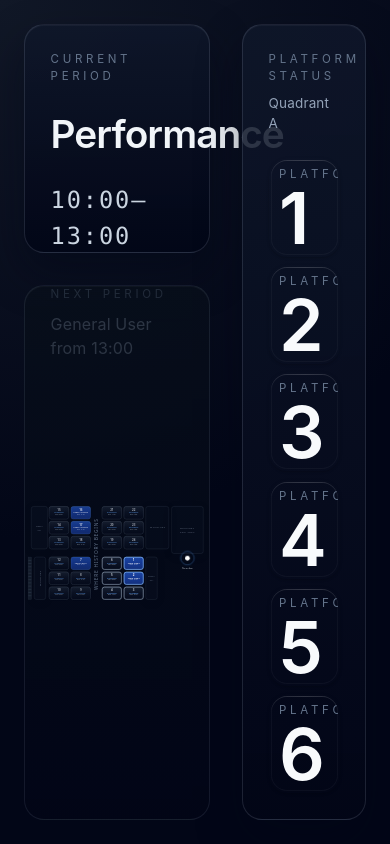
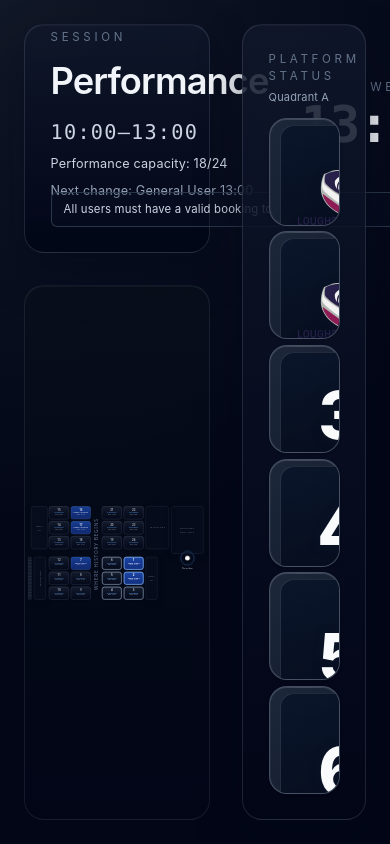
Before and after one commit to GregHandsley/powerbase-kiosk, a React (Vite) app: page /kiosk/wayfinding-static in a window 390 px wide. Built offline with nearby package versions, Linux system fonts and the light colour scheme; no server answers; what prettier would draw is missing.

Commit message:
Apply full local changes on test-preview

```diff
--- a/src/components/kiosk/ZoneA_PeriodContext.tsx
+++ b/src/components/kiosk/ZoneA_PeriodContext.tsx
@@ -13,6 +13,9 @@ type Props = {
   periodEnd: string | null; // ISO time string
   nextPeriodType: PeriodType | null;
   nextPeriodStart: string | null; // ISO time string
+  performanceCapacityUsed?: number | null;
+  performanceCapacityLimit?: number | null;
+  now: Date;
   isLoading?: boolean;
 };
 
@@ -23,7 +26,7 @@ type Props = {
  * Rules: Static (never cycles), applies to everyone
  *
  * Content:
- * - Large title: CURRENT PERIOD
+ * - Large title: SESSION NOW
  * - Period name (e.g. PERFORMANCE)
  * - Time range (e.g. 12:00–13:00)
  * - Optional: small "Next period" preview
@@ -34,22 +37,56 @@ export function PeriodPanel({
   periodEnd,
   nextPeriodType,
   nextPeriodStart,
+  performanceCapacityUsed = null,
+  performanceCapacityLimit = null,
+  now,
   isLoading = false,
 }: Props) {
+  const clockMain = format(now, 'HH:mm');
+  const clockSeconds = format(now, 'ss');
+  const dateLabel = format(now, 'EEE d MMM');
+  const sectionLabel = 'Session';
+
   if (isLoading) {
     return (
-      <div className="space-y-3">
-        <div className="kiosk-kicker">Current Period</div>
+      <div className="h-full flex items-center justify-between gap-6">
+        <div className="space-y-2">
+          <div className="kiosk-kicker">{sectionLabel}</div>
           <div className="text-slate-400 text-lg">Loading...</div>
+        </div>
+        <div className="text-right flex flex-col items-end">
+          <div className="kiosk-kicker">{dateLabel}</div>
+          <div className="mt-1 flex items-baseline gap-2">
+            <div className="text-[clamp(44px,5.6vh,76px)] font-semibold tracking-tight text-slate-100 font-mono leading-none">
+              {clockMain}
+            </div>
+            <div className="text-[clamp(18px,2.2vh,30px)] text-slate-400 font-mono leading-none">
+              {clockSeconds}
+            </div>
+          </div>
+        </div>
       </div>
     );
   }
 
   if (!periodType) {
     return (
-      <div className="space-y-3">
-        <div className="kiosk-kicker">Current Period</div>
+      <div className="h-full flex items-center justify-between gap-6">
+        <div className="space-y-2">
+          <div className="kiosk-kicker">{sectionLabel}</div>
           <div className="text-slate-400 text-lg">No period data</div>
+        </div>
+        <div className="text-right flex flex-col items-end">
+          <div className="kiosk-kicker">{dateLabel}</div>
+          <div className="mt-1 flex items-baseline gap-2">
+            <div className="text-[clamp(44px,5.6vh,76px)] font-semibold tracking-tight text-slate-100 font-mono leading-none">
+              {clockMain}
+            </div>
+            <div className="text-[clamp(18px,2.2vh,30px)] text-slate-400 font-mono leading-none">
+              {clockSeconds}
+            </div>
+          </div>
+        </div>
       </div>
     );
   }
@@ -62,29 +99,55 @@ export function PeriodPanel({
   const nextPeriodTime = nextPeriodStart
     ? format(new Date(nextPeriodStart), 'HH:mm')
     : null;
+  const showPerformanceCapacity =
+    periodType === 'Performance' ||
+    periodType === 'High Hybrid' ||
+    periodType === 'Low Hybrid';
+  const performanceCapacityLabel =
+    showPerformanceCapacity && performanceCapacityLimit !== null
+      ? `Performance capacity: ${performanceCapacityUsed ?? 0}/${performanceCapacityLimit}`
+      : null;
 
   return (
-    <div className="space-y-5">
-      <div className="kiosk-kicker">Current Period</div>
-
-      <div className="text-[clamp(36px,4.6vh,64px)] font-semibold tracking-tight text-slate-100">
+    <div className="h-full grid grid-rows-[minmax(0,1fr)_auto] gap-3">
+      <div className="min-h-0 flex items-center justify-between gap-8">
+        <div className="min-w-0 space-y-2">
+          <div className="kiosk-kicker">{sectionLabel}</div>
+          <div className="text-[clamp(34px,4.3vh,58px)] font-semibold tracking-tight text-slate-100">
             {periodType}
           </div>
-
           {timeRange && (
-        <div className="text-[clamp(20px,2.8vh,36px)] text-slate-300 font-mono tracking-[0.08em]">
+            <div className="text-[clamp(17px,2.4vh,30px)] text-slate-300 font-mono tracking-[0.06em]">
               {timeRange}
             </div>
           )}
-
+          {performanceCapacityLabel && (
+            <div className="text-[clamp(12px,1.5vh,18px)] text-slate-300">
+              {performanceCapacityLabel}
+            </div>
+          )}
           {nextPeriodType && nextPeriodTime && (
-        <div className="pt-3">
-          <div className="kiosk-kicker mb-2">Next Period</div>
-          <div className="text-[clamp(14px,1.9vh,22px)] text-slate-400">
-            {nextPeriodType} from {nextPeriodTime}
-          </div>
+            <div className="text-[clamp(12px,1.5vh,16px)] text-slate-400">
+              Next change: {nextPeriodType} {nextPeriodTime}
             </div>
           )}
         </div>
+
+        <div className="text-right shrink-0 flex flex-col items-end">
+          <div className="kiosk-kicker">{dateLabel}</div>
+          <div className="mt-1 flex items-baseline gap-2">
+            <div className="text-[clamp(48px,6vh,86px)] font-semibold tracking-tight text-slate-100 font-mono leading-none">
+              {clockMain}
+            </div>
+            <div className="text-[clamp(18px,2.2vh,30px)] text-slate-400 font-mono leading-none">
+              {clockSeconds}
+            </div>
+          </div>
+        </div>
+      </div>
+      <div className="rounded-md border border-slate-700/80 bg-slate-900/25 px-3 py-2 text-[clamp(11px,1.35vh,16px)] text-slate-300">
+        All users must have a valid booking to train.
+      </div>
+    </div>
   );
 }
--- a/src/components/kiosk/ZoneB_PlatformStatus.tsx
+++ b/src/components/kiosk/ZoneB_PlatformStatus.tsx
@@ -1,4 +1,4 @@
-import { useMemo } from 'react';
+import { useEffect, useMemo, useRef, useState } from 'react';
 import { format } from 'date-fns';
 
 type PlatformBooking = {
@@ -50,16 +50,46 @@ export function PlatformStatusBoard({
   cycleLabel = null,
   isLoading = false,
 }: Props) {
-  const currentPlatforms = useMemo(() => {
-    const page = platformPages[currentCycleIndex] ?? [];
-    if (page.length >= rowsPerPage) {
-      return page.slice(0, rowsPerPage);
-    }
+  const padPageRows = useMemo(
+    () => (page: PlatformBooking[] | undefined | null) => {
+      const safePage = page ?? [];
+      if (safePage.length >= rowsPerPage) return safePage.slice(0, rowsPerPage);
       return [
-      ...page,
-      ...Array.from({ length: rowsPerPage - page.length }, () => null),
+        ...safePage,
+        ...Array.from({ length: rowsPerPage - safePage.length }, () => null),
       ];
-  }, [platformPages, currentCycleIndex, rowsPerPage]);
+    },
+    [rowsPerPage]
+  );
+  const currentPlatforms = useMemo(
+    () => padPageRows(platformPages[currentCycleIndex]),
+    [padPageRows, platformPages, currentCycleIndex]
+  );
+  const previousCycleIndexRef = useRef(currentCycleIndex);
+  const [transitionFromPlatforms, setTransitionFromPlatforms] = useState<
+    (PlatformBooking | null)[] | null
+  >(null);
+  const [isCycleTransitioning, setIsCycleTransitioning] = useState(false);
+  const [cycleFlipId, setCycleFlipId] = useState(0);
+
+  useEffect(() => {
+    if (previousCycleIndexRef.current === currentCycleIndex) return;
+
+    const fromPlatforms = padPageRows(
+      platformPages[previousCycleIndexRef.current] ?? []
+    );
+    setTransitionFromPlatforms(fromPlatforms);
+    setIsCycleTransitioning(true);
+    setCycleFlipId((prev) => prev + 1);
+    previousCycleIndexRef.current = currentCycleIndex;
+
+    const timer = window.setTimeout(() => {
+      setIsCycleTransitioning(false);
+      setTransitionFromPlatforms(null);
+    }, 760);
+
+    return () => window.clearTimeout(timer);
+  }, [currentCycleIndex, padPageRows, platformPages]);
 
   if (isLoading) {
     return (
@@ -82,25 +112,28 @@ export function PlatformStatusBoard({
   return (
     <div className="h-full flex flex-col">
       {/* Header */}
-      <div className="mb-6">
-        <div className="kiosk-kicker mb-2">Platform Status</div>
+      <div className="mb-3">
+        <div className="kiosk-kicker mb-1">Platform Status</div>
         {cycleLabel ? (
-          <div className="text-[clamp(12px,1.6vh,18px)] text-slate-400">
+          <div className="text-[clamp(11px,1.3vh,15px)] text-slate-400">
             {cycleLabel}
           </div>
         ) : totalCycles > 1 ? (
-          <div className="text-[clamp(12px,1.6vh,18px)] text-slate-400">
+          <div className="text-[clamp(11px,1.3vh,15px)] text-slate-400">
             Showing {currentCycleIndex + 1} of {totalCycles}
           </div>
         ) : null}
       </div>
 
       {/* Status list */}
-      <div className="flex-1 min-h-0 flex flex-col gap-2">
+      <div className="flex-1 min-h-0 flex flex-col gap-1.5">
         {currentPlatforms.map((platform, index) => (
           <PlatformStatusRow
             key={platform ? platform.platformNumber : `empty-${index}`}
             platform={platform}
+            flipFromPlatform={transitionFromPlatforms?.[index] ?? null}
+            animateCycleFlip={isCycleTransitioning}
+            cycleFlipId={cycleFlipId}
           />
         ))}
       </div>
@@ -108,7 +141,17 @@ export function PlatformStatusBoard({
   );
 }
 
-function PlatformStatusRow({ platform }: { platform: PlatformBooking | null }) {
+function PlatformStatusRow({
+  platform,
+  flipFromPlatform,
+  animateCycleFlip,
+  cycleFlipId,
+}: {
+  platform: PlatformBooking | null;
+  flipFromPlatform: PlatformBooking | null;
+  animateCycleFlip: boolean;
+  cycleFlipId: number;
+}) {
   if (!platform) {
     return <div className="flex-1 min-h-0" />;
   }
@@ -124,90 +167,97 @@ function PlatformStatusRow({ platform }: { platform: PlatformBooking | null }) {
     : null;
 
   const nextTitle = platform.nextBooking ? platform.nextBooking.title : null;
+  const isLive = !!platform.nowBooking;
+  const bookingLogoUrl = isLive ? '/lboro-sport.svg' : null;
+  const hasBadge = !!bookingLogoUrl;
+  const fromNumber = flipFromPlatform?.platformNumber ?? null;
+  const shouldAnimateNumberFlip =
+    animateCycleFlip &&
+    fromNumber !== null &&
+    fromNumber !== platform.platformNumber;
 
   return (
     <div
-      className="kiosk-platform-card flex-1 min-h-0 max-h-full grid grid-cols-[160px_1fr_1fr] grid-rows-[auto_minmax(0,1fr)_auto] gap-x-2 gap-y-0.5 px-2 py-1.5 overflow-hidden"
-      style={{
-        border: '2px solid transparent',
-        backgroundImage: `
-          linear-gradient(transparent 1px, transparent 1px),
-          linear-gradient(90deg, transparent 1px, transparent 1px)
-        `,
-        backgroundSize: 'calc(100% / 3) calc(100% / 3)',
-      }}
+      className="kiosk-platform-card flex-1 min-h-0 max-h-full grid gap-2 px-2.5 py-1.5 overflow-hidden"
+      style={{ gridTemplateColumns: '118px minmax(0,1fr)' }}
     >
-      {/* Row 1: Labels - all inline */}
-      <div className="kiosk-kicker min-w-0 relative">
-        <span className="absolute top-0 left-0 text-xs text-blue-400 font-bold opacity-0">
-          A
-        </span>
-        Platform
+      <div className="kiosk-platform-identity kiosk-platform-identity--single">
+        {shouldAnimateNumberFlip ? (
+          <div className="kiosk-number-cycle-flip">
+            <div
+              key={`${cycleFlipId}-${platform.platformNumber}-${fromNumber}`}
+              className="kiosk-number-cycle-flip-inner"
+            >
+              <div className="kiosk-number-cycle-face kiosk-number-cycle-front">
+                <div className="kiosk-platform-number-display">
+                  {fromNumber}
                 </div>
-      <div className="kiosk-kicker min-w-0 relative pl-0">
-        <span className="absolute top-0 left-0 text-xs text-blue-400 font-bold opacity-0">
-          B
-        </span>
-        Now
               </div>
-      <div className="kiosk-kicker min-w-0 relative pl-0">
-        <span className="absolute top-0 left-0 text-xs text-blue-400 font-bold opacity-0">
-          C
-        </span>
-        {nextTitle ? 'Next' : ''}
-      </div>
-
-      {/* Row 2: Main content - Platform number spans D and G, Booking name, Next booking */}
-      <div className="flex items-end justify-start min-w-0 overflow-hidden relative row-span-2">
-        <span className="absolute top-0 left-0 text-xs text-blue-400 font-bold opacity-0">
-          D+G
-        </span>
-        <div
-          className="font-semibold tracking-tight text-slate-50 leading-none"
-          style={{
-            fontSize: 'clamp(56px, 8.5vh, 120px)',
-            lineHeight: '0.85',
-          }}
-        >
+              <div className="kiosk-number-cycle-face kiosk-number-cycle-back">
+                <div className="kiosk-platform-number-display">
                   {platform.platformNumber}
                 </div>
               </div>
-      <div className="flex items-center justify-start min-w-0 overflow-hidden relative pl-0">
-        <span className="absolute top-0 left-0 text-xs text-blue-400 font-bold opacity-0">
-          E
-        </span>
-        <div className="font-semibold text-slate-50 leading-tight min-w-0 w-full">
-          {platform.nowBooking ? (
+            </div>
+          </div>
+        ) : hasBadge ? (
+          <div className="kiosk-platform-flip">
+            <div className="kiosk-platform-flip-inner">
+              <div className="kiosk-platform-flip-face kiosk-platform-flip-front">
+                <div className="kiosk-platform-number-display">
+                  {platform.platformNumber}
+                </div>
+              </div>
+              <div className="kiosk-platform-flip-face kiosk-platform-flip-back">
+                <img
+                  src={bookingLogoUrl}
+                  alt="Club badge"
+                  className="kiosk-logo-badge-image"
+                />
+              </div>
+            </div>
+          </div>
+        ) : (
+          <div className="kiosk-platform-number-display">
+            {platform.platformNumber}
+          </div>
+        )}
+      </div>
+
+      <div className="min-w-0 h-full grid grid-cols-1 grid-rows-[minmax(0,1fr)_minmax(0,1fr)_auto] gap-1 py-0.5">
+        {isLive ? (
+          <div className="min-w-0 h-full rounded-md px-2 py-1.5 border border-sky-400/30 bg-gradient-to-r from-sky-500/12 to-indigo-500/10 flex items-center">
+            <div className="min-w-0 w-full flex items-center gap-2">
               <span
-              className="text-slate-100 leading-snug break-words"
+                className="text-slate-100 leading-snug break-words font-semibold min-w-0"
                 style={{
-                fontSize: 'clamp(12px, 1.8vh, 28px)',
+                  fontSize: 'clamp(15px, 2vh, 26px)',
                   display: '-webkit-box',
-                WebkitLineClamp: 2,
+                  WebkitLineClamp: 1,
                   WebkitBoxOrient: 'vertical',
                   overflow: 'hidden',
                   wordBreak: 'break-word',
                   overflowWrap: 'break-word',
                 }}
               >
-              {platform.nowBooking.title}
+                {platform.nowBooking?.title}
               </span>
+            </div>
+          </div>
         ) : (
-            <span className="text-emerald-400 truncate block text-[clamp(17px,2.4vh,32px)]">
+          <div className="min-w-0 h-full rounded-md px-2 py-1.5 border bg-emerald-500/10 border-emerald-400/30 flex items-center">
+            <span className="text-emerald-300 truncate block text-[clamp(15px,2vh,26px)] font-semibold">
               Available
             </span>
+          </div>
         )}
-        </div>
-      </div>
-      <div className="flex items-center justify-start min-w-0 overflow-hidden relative pl-0">
-        <span className="absolute top-0 left-0 text-xs text-blue-400 font-bold opacity-0">
-          F
-        </span>
-        {nextTitle && (
+
+        <div className="min-w-0 h-full rounded-md px-2 py-1.5 border border-slate-700/70 bg-slate-900/25 flex items-center">
+          {nextTitle ? (
             <div
               className="font-medium text-slate-300 leading-snug min-w-0 w-full"
               style={{
-              fontSize: 'clamp(11px, 1.6vh, 24px)',
+                fontSize: 'clamp(12px, 1.55vh, 20px)',
                 display: '-webkit-box',
                 WebkitLineClamp: 2,
                 WebkitBoxOrient: 'vertical',
@@ -218,24 +268,28 @@ function PlatformStatusRow({ platform }: { platform: PlatformBooking | null }) {
             >
               {nextTitle}
             </div>
+          ) : (
+            <div className="text-slate-500 text-[clamp(11px,1.35vh,16px)]">
+              No upcoming booking
+            </div>
           )}
         </div>
 
-      {/* Row 3: Time info - G is now part of platform number cell above */}
-      <div className="flex items-center justify-start min-w-0 overflow-hidden relative pl-0">
-        <span className="absolute top-0 left-0 text-xs text-blue-400 font-bold opacity-0">
-          H
-        </span>
-        <div className="text-[clamp(13px,1.9vh,22px)] text-slate-400 font-mono tracking-[0.1em] min-w-0 whitespace-nowrap">
-          {nowUntil ? `until ${nowUntil}` : 'until close'}
+        <div className="flex items-center gap-3 min-w-0">
+          <div
+            className={`text-[clamp(10px,1.1vh,14px)] font-mono tracking-[0.06em] whitespace-nowrap ${
+              isLive ? 'text-sky-200' : 'text-slate-400'
+            }`}
+          >
+            {nowUntil
+              ? isLive
+                ? `until ${nowUntil}`
+                : `until ${nowUntil}`
+              : 'until close'}
           </div>
+          <div className="text-[clamp(10px,1.1vh,14px)] text-slate-500 font-mono tracking-[0.06em] whitespace-nowrap">
+            {nextFrom ? `from ${nextFrom}` : ''}
           </div>
-      <div className="flex items-center justify-start min-w-0 overflow-hidden relative pl-0">
-        <span className="absolute top-0 left-0 text-xs text-blue-400 font-bold opacity-0">
-          I
-        </span>
-        <div className="text-[clamp(12px,1.7vh,20px)] text-slate-500 font-mono tracking-[0.1em] min-w-0 whitespace-nowrap">
-          {nextFrom ? `from ${nextFrom}` : ''}
         </div>
       </div>
     </div>
--- a/src/pages/KioskWayfinding.tsx
+++ b/src/pages/KioskWayfinding.tsx
@@ -9,6 +9,7 @@ import { useSideSnapshot } from '../hooks/useSideSnapshot';
 import { useInstancesRealtime } from '../hooks/useInstancesRealtime';
 import type { SideKey } from '../nodes/data/sidesNodes';
 import { useLiveViewCapacity } from '../components/schedule/hooks/useLiveViewCapacity';
+import { useKioskCapacity } from '../hooks/useKioskCapacity';
 import {
   doesScheduleApply,
   parseExcludedDates,
@@ -60,7 +61,7 @@ const BASE_QUADRANT_LABELS = [
 const PLATFORMS_PER_CYCLE = 6;
 const EMPTY_PLATFORM_IDS: number[] = [];
 const CYCLE_DURATION_MS = 10000; // 10 seconds per cycle
-const TIME_REFRESH_MS = 60_000;
+const CLOCK_TICK_MS = 1000;
 
 /**
  * Main kiosk wayfinding page.
@@ -106,14 +107,47 @@ export function KioskWayfinding() {
   const debounceTimerRef = useRef<number | null>(null);
 
   const [nowTime, setNowTime] = useState(new Date());
+  const [minuteTime, setMinuteTime] = useState(() => {
+    const initial = new Date();
+    initial.setSeconds(0, 0);
+    return initial;
+  });
   useEffect(() => {
-    const interval = setInterval(() => setNowTime(new Date()), TIME_REFRESH_MS);
+    const interval = setInterval(() => setNowTime(new Date()), CLOCK_TICK_MS);
     return () => clearInterval(interval);
   }, []);
 
-  const dateStr = format(nowTime, 'yyyy-MM-dd');
-  const timeStr = format(nowTime, 'HH:mm');
-  const dayOfWeek = getDay(nowTime);
+  useEffect(() => {
+    let intervalId: number | null = null;
+    let timeoutId: number | null = null;
+
+    const runMinuteTick = () => {
+      const next = new Date();
+      next.setSeconds(0, 0);
+      setMinuteTime(next);
+    };
+
+    const scheduleAlignedUpdates = () => {
+      const now = Date.now();
+      const msUntilNextMinute = 60_000 - (now % 60_000);
+      timeoutId = window.setTimeout(() => {
+        runMinuteTick();
+        intervalId = window.setInterval(runMinuteTick, 60_000);
+      }, msUntilNextMinute);
+    };
+
+    runMinuteTick();
+    scheduleAlignedUpdates();
+
+    return () => {
+      if (timeoutId !== null) window.clearTimeout(timeoutId);
+      if (intervalId !== null) window.clearInterval(intervalId);
+    };
+  }, []);
+
+  const dateStr = format(minuteTime, 'yyyy-MM-dd');
+  const timeStr = format(minuteTime, 'HH:mm');
+  const dayOfWeek = getDay(minuteTime);
   const liveViewSide = sideKey === 'Power' ? 'power' : 'base';
   const { applicableSchedule, capacitySchedules, schedulesLoading } =
     useLiveViewCapacity({
@@ -121,6 +155,8 @@ export function KioskWayfinding() {
       date: dateStr,
       time: timeStr,
     });
+  const { used: performanceCapacityUsed, limit: performanceCapacityLimit } =
+    useKioskCapacity(sideKey, nowTime);
 
   // Cycling logic for Zone B
   const [currentCycleIndex, setCurrentCycleIndex] = useState(() => 0);
@@ -230,6 +266,9 @@ export function KioskWayfinding() {
             periodEnd={currentPeriod?.end ?? null}
             nextPeriodType={nextPeriod?.type ?? null}
             nextPeriodStart={nextPeriod?.start ?? null}
+            performanceCapacityUsed={performanceCapacityUsed}
+            performanceCapacityLimit={performanceCapacityLimit}
+            now={nowTime}
             isLoading={isLoading || schedulesLoading}
           />
         }
--- a/src/pages/KioskWayfindingStatic.tsx
+++ b/src/pages/KioskWayfindingStatic.tsx
@@ -111,12 +111,18 @@ export function KioskWayfindingStatic() {
   const sideKey: SideKey =
     sideKeyParam === 'Base' || sideKeyParam === 'Power' ? sideKeyParam : 'Base';
   const [currentCycleIndex, setCurrentCycleIndex] = useState(0);
+  const [nowTime, setNowTime] = useState(new Date());
 
   useEffect(() => {
     document.body.classList.add('kiosk-mode');
     return () => {
       document.body.classList.remove('kiosk-mode');
     };
+  }, []);
+
+  useEffect(() => {
+    const interval = setInterval(() => setNowTime(new Date()), 1000);
+    return () => clearInterval(interval);
   }, []);
 
   const platformPages = useMemo(() => getPlatformPages(sideKey), [sideKey]);
@@ -154,6 +160,9 @@ export function KioskWayfindingStatic() {
           periodEnd={'2026-02-02T13:00:00.000Z'}
           nextPeriodType={'General User' as PeriodType}
           nextPeriodStart={'2026-02-02T13:00:00.000Z'}
+          performanceCapacityUsed={18}
+          performanceCapacityLimit={24}
+          now={nowTime}
           isLoading={false}
         />
       }
--- a/src/styles/index.css
+++ b/src/styles/index.css
@@ -315,6 +315,137 @@ body.kiosk-mode .kiosk-platform-card::before {
   pointer-events: none;
 }
 
+.kiosk-platform-identity {
+  border-radius: 14px;
+  border: 1px solid rgba(148, 163, 184, 0.2);
+  background: linear-gradient(
+    165deg,
+    rgba(9, 20, 42, 0.88),
+    rgba(4, 10, 24, 0.94)
+  );
+  display: flex;
+  align-items: center;
+  justify-content: center;
+  overflow: hidden;
+  position: relative;
+}
+
+.kiosk-platform-identity--single {
+  min-width: 0;
+  min-height: 74px;
+}
+
+.kiosk-platform-flip {
+  width: 100%;
+  height: 100%;
+  perspective: 1000px;
+}
+
+.kiosk-platform-flip-inner {
+  width: 100%;
+  height: 100%;
+  position: relative;
+  transform-style: preserve-3d;
+  animation: kiosk-platform-flip 7s cubic-bezier(0.3, 0, 0.2, 1) infinite;
+}
+
+.kiosk-platform-flip-face {
+  position: absolute;
+  inset: 0;
+  display: flex;
+  align-items: center;
+  justify-content: center;
+  backface-visibility: hidden;
+  -webkit-backface-visibility: hidden;
+}
+
+.kiosk-platform-flip-front {
+  background: transparent;
+}
+
+.kiosk-platform-flip-back {
+  transform: rotateY(180deg);
+  background: transparent;
+}
+
+.kiosk-number-cycle-flip {
+  width: 100%;
+  height: 100%;
+  perspective: 1000px;
+}
+
+.kiosk-number-cycle-flip-inner {
+  width: 100%;
+  height: 100%;
+  position: relative;
+  transform-style: preserve-3d;
+  animation: kiosk-number-cycle-flip 760ms cubic-bezier(0.25, 0.8, 0.25, 1) both;
+}
+
+.kiosk-number-cycle-face {
+  position: absolute;
+  inset: 0;
+  display: flex;
+  align-items: center;
+  justify-content: center;
+  backface-visibility: hidden;
+  -webkit-backface-visibility: hidden;
+}
+
+.kiosk-number-cycle-front {
+  background: transparent;
+}
+
+.kiosk-number-cycle-back {
+  transform: rotateY(180deg);
+  background: transparent;
+}
+
+.kiosk-platform-number-display {
+  color: #f8fafc;
+  font-weight: 800;
+  letter-spacing: -0.03em;
+  line-height: 0.84;
+  font-size: clamp(56px, 7.8vh, 96px);
+  text-shadow: 0 2px 10px rgba(15, 23, 42, 0.55);
+  display: flex;
+  align-items: center;
+  justify-content: center;
+  text-align: center;
+  padding: 0.1rem 0.2rem;
+}
+
+.kiosk-logo-badge-image {
+  max-height: 54%;
+  max-width: 70%;
+  object-fit: contain;
+  opacity: 0.95;
+  filter: drop-shadow(0 2px 6px rgba(15, 23, 42, 0.35));
+}
+
+@keyframes kiosk-platform-flip {
+  0%,
+  38% {
+    transform: rotateY(0deg);
+  }
+  48%,
+  86% {
+    transform: rotateY(180deg);
+  }
+  100% {
+    transform: rotateY(360deg);
+  }
+}
+
+@keyframes kiosk-number-cycle-flip {
+  from {
+    transform: rotateY(0deg);
+  }
+  to {
+    transform: rotateY(180deg);
+  }
+}
+
 .kiosk-status-row {
   background-color: #0a0f1a;
   padding: 0 1rem;
```
Also changed, not shown: public/lboro-sport.svg (added). Lines whose indentation alone changed are shown as unchanged.
